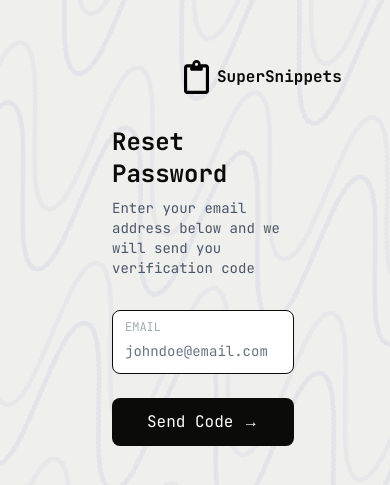
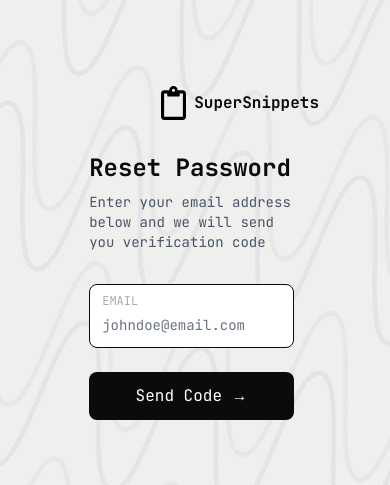
Before and after one commit to Muhimen123/SuperSnippets, a Next.js app in the folder frontend/: page /forgot_password in a window 390 px wide. Shown: the part 169-654 px from the top of the page. Built offline with nearby package versions, Linux system fonts and the light colour scheme.

Commit message:
Added animation to reset password page

```diff
--- a/frontend/src/app/forgot_password/components/ResetPasswordForm.js
+++ b/frontend/src/app/forgot_password/components/ResetPasswordForm.js
@@ -2,9 +2,9 @@ import Logo from "../../components/Logo";
 import TextField from "../../components/TextField";
 import Link from "next/link";
 
-export default function ResetPasswordForm() {
+export default function ResetPasswordForm({ onSendCodeClick }) {
   return (
-    <div className="w-full lg:w-1/2 flex items-center justify-end px-8 pr-24">
+    <div className="">
       <div className="w-full max-w-xs">
         <div className="mb-8 ml-18">
           <Link href={"/"}>
@@ -29,12 +29,16 @@ export default function ResetPasswordForm() {
             />
           </div>
 
-          <Link
+          <button
             href="/forgot_password/verification"
-            className="w-full bg-black text-white py-3 px-4 rounded-lg hover:bg-gray-800 transition-colors flex items-center justify-center"
+            className={`cursor-pointer w-full bg-black text-white py-3 px-4 rounded-lg hover:bg-gray-800 transition-colors flex items-center justify-center`}
+            onClick={(event) => {
+              event.preventDefault();
+              onSendCodeClick();
+            }}
           >
             Send Code →
-          </Link>
+          </button>
         </form>
       </div>
     </div>
--- a/frontend/src/app/forgot_password/page.js
+++ b/frontend/src/app/forgot_password/page.js
@@ -1,17 +1,49 @@
+"use client";
+
 import TileBackground from "../components/TileBackground";
 import DesignSVG from "../components/DesignSVG";
 import ResetPasswordForm from "./components/ResetPasswordForm";
+import { AnimatePresence } from "framer-motion";
+import { useState } from "react";
+import { useRouter } from "next/navigation";
+import { SlideIn } from "../components/Animations";
 
 export default function ResetPassword() {
+  const [isVisible, setIsVisible] = useState(true);
+  const router = useRouter();
+
+  const handleNavigate = () => {
+    setIsVisible(false); // Trigger the exit animation
+    setTimeout(() => {
+      router.push("/forgot_password/verification"); // Navigate after animation completes (0.25s)
+    }, 250);
+  };
+
   return (
     <TileBackground>
       <div className="min-h-screen flex ml-20">
         {/* Left side - Reset Password Form */}
-        <ResetPasswordForm />
+        <div
+          className={`w-full lg:w-1/2 flex items-center justify-end px-8 pr-24`}
+        >
+          <AnimatePresence>
+            {isVisible && (
+              <SlideIn direction={"right"}>
+                <ResetPasswordForm onSendCodeClick={handleNavigate}/>
+              </SlideIn>
+            )}
+          </AnimatePresence>
+        </div>
 
         {/* Right side - Abstract Pattern */}
         <div className="hidden lg:flex lg:w-1/2 items-center justify-left">
-          <DesignSVG className="w-[500px] h-[600px]" />
+          <AnimatePresence>
+            {isVisible && (
+              <SlideIn direction={"left"}>
+                <DesignSVG className="w-[500px] h-[600px]" />
+              </SlideIn>
+            )}
+          </AnimatePresence>
         </div>
       </div>
     </TileBackground>
```
